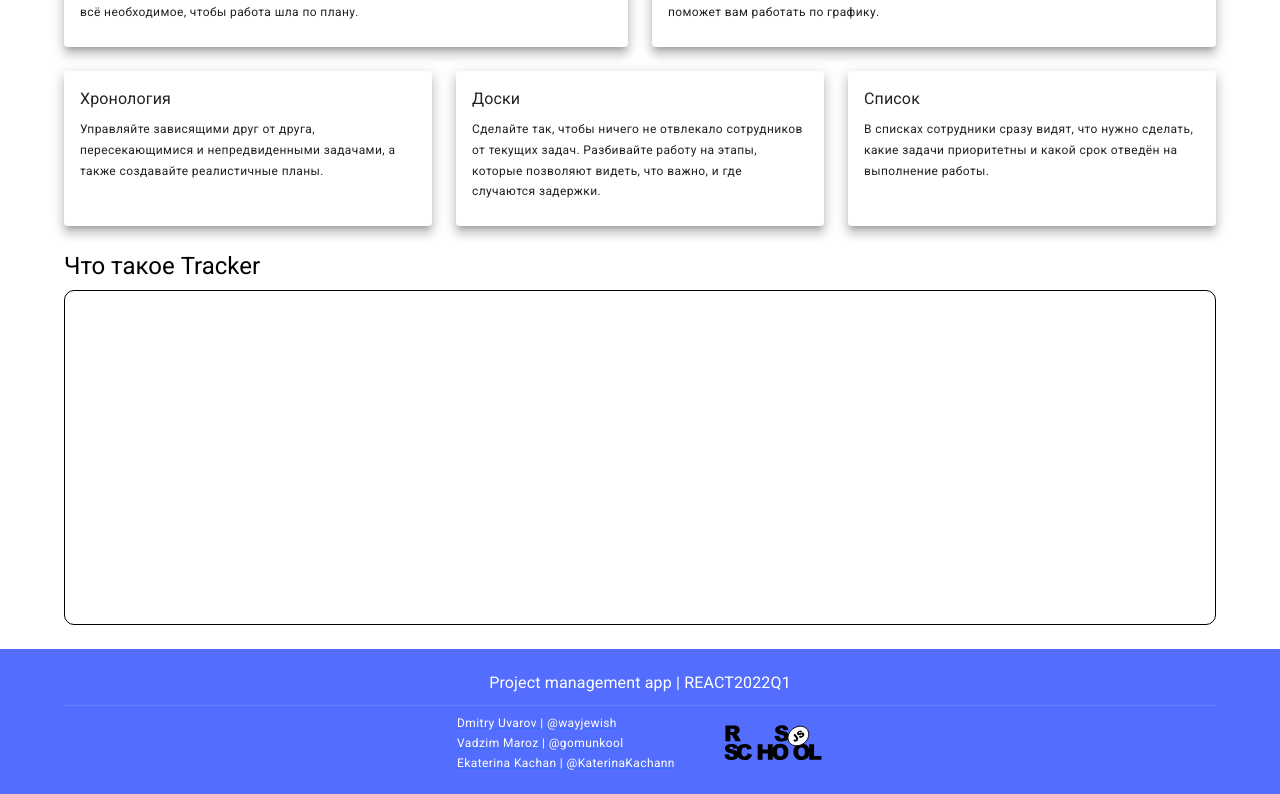
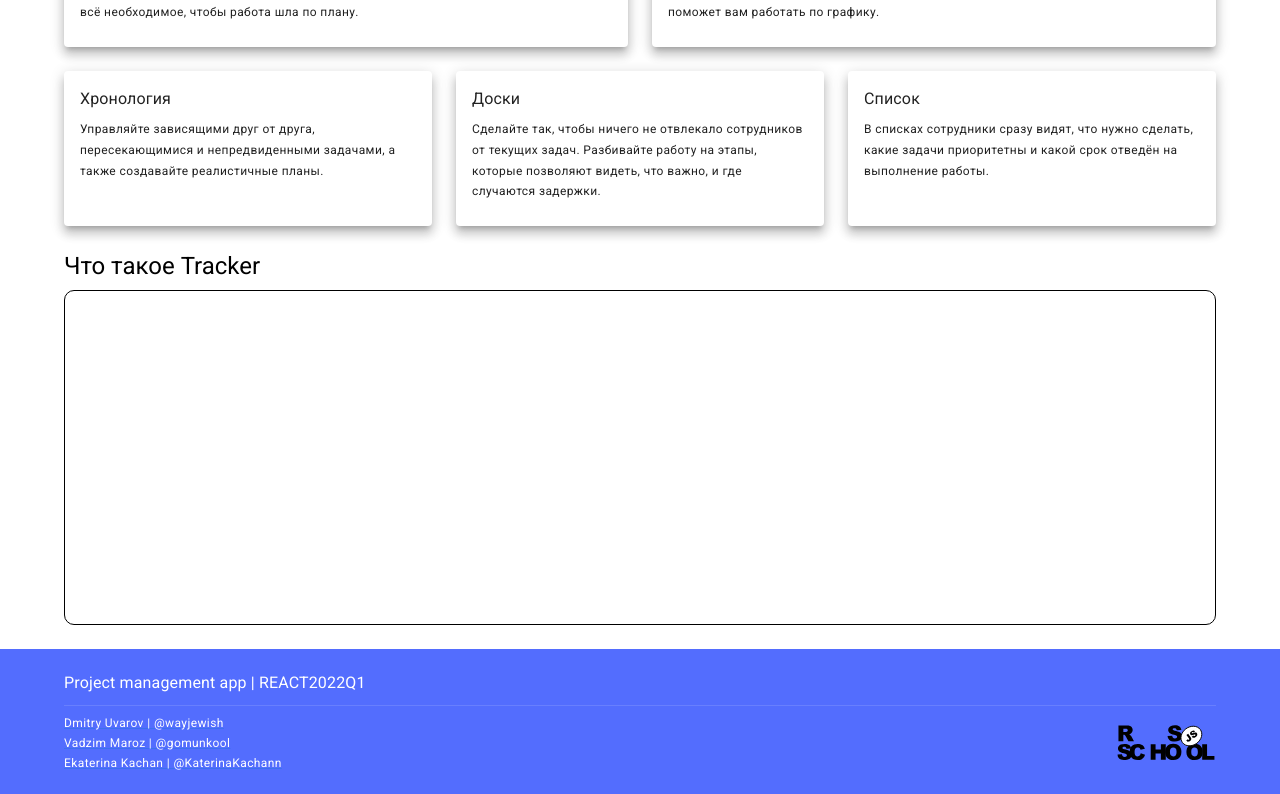
Before and after one commit to wayjewish/project-management-app, a React app: page / in a window 1280 px wide. Shown: the part 454-1248 px from the top of the page. Built offline with nearby package versions, Linux system fonts and the light colour scheme.

Commit message:
fix: footer & other

```diff
--- a/src/components/footer/Footer.styled.ts
+++ b/src/components/footer/Footer.styled.ts
@@ -16,11 +16,10 @@ export const LogoRss = styled('img')({
   height: '36px',
 });
 
-export const CenterBox = styled(Box)(({ theme }) => ({
+export const TopBox = styled(Box)(({ theme }) => ({
   display: 'flex',
   flexDirection: 'row',
   alignItems: 'center',
-  justifyContent: 'center',
 
   [theme.breakpoints.down('sm')]: {
     justifyContent: 'flex-start',
@@ -32,7 +31,7 @@ export const BotBox = styled(Box)(({ theme }) => ({
   flexWrap: 'wrap',
   flexDirection: 'row',
   alignItems: 'center',
-  justifyContent: 'center',
+  justifyContent: 'space-between',
   gap: theme.spacing(6),
 
   [theme.breakpoints.down('sm')]: {
--- a/src/components/footer/Footer.tsx
+++ b/src/components/footer/Footer.tsx
@@ -1,7 +1,7 @@
 import React from 'react';
 import { Box, Container, Link, Typography } from '@mui/material';
 
-import { Footer, FooterWrap, LogoRss, CenterBox, BotBox, FooterDivider } from './Footer.styled';
+import { Footer, FooterWrap, LogoRss, TopBox, BotBox, FooterDivider } from './Footer.styled';
 import Rss from '../../assets/icons/rs_school.svg';
 
 export default function FooterComponent() {
@@ -9,7 +9,7 @@ export default function FooterComponent() {
     <Footer>
       <Container>
         <FooterWrap>
-          <CenterBox>
+          <TopBox>
             <Typography
               sx={{
                 typography: { sm: 'subtitle1', xs: 'caption' },
@@ -18,7 +18,7 @@ export default function FooterComponent() {
             >
               Project management app | REACT2022Q1
             </Typography>
-          </CenterBox>
+          </TopBox>
           <FooterDivider flexItem={true} />
           <BotBox>
             <ul>
--- a/src/pages/home/HomePage.tsx
+++ b/src/pages/home/HomePage.tsx
@@ -1,4 +1,5 @@
-import React from 'react';
+import React, { useEffect } from 'react';
+import { useNavigate } from 'react-router-dom';
 import { Box, Button, CardContent, Container, Grid, Typography } from '@mui/material';
 
 import { PageContentWrap } from '../../Global.styled';
@@ -13,7 +14,18 @@ import {
 } from './HomePage.styled';
 import MainImg from '../../assets/img/home.png';
 
+import { useAppSelector } from '../../store/hooks';
+
 function HomePage() {
+  const navigate = useNavigate();
+  const { isAuth } = useAppSelector((state) => state.auth);
+
+  useEffect(() => {
+    if (isAuth) {
+      navigate('/boards', { replace: true });
+    }
+  }, [isAuth]);
+
   return (
     <Container>
       <PageContentWrap>
```
Also changed, not shown: 1 other file (tests, documents, lock files or other folders).
